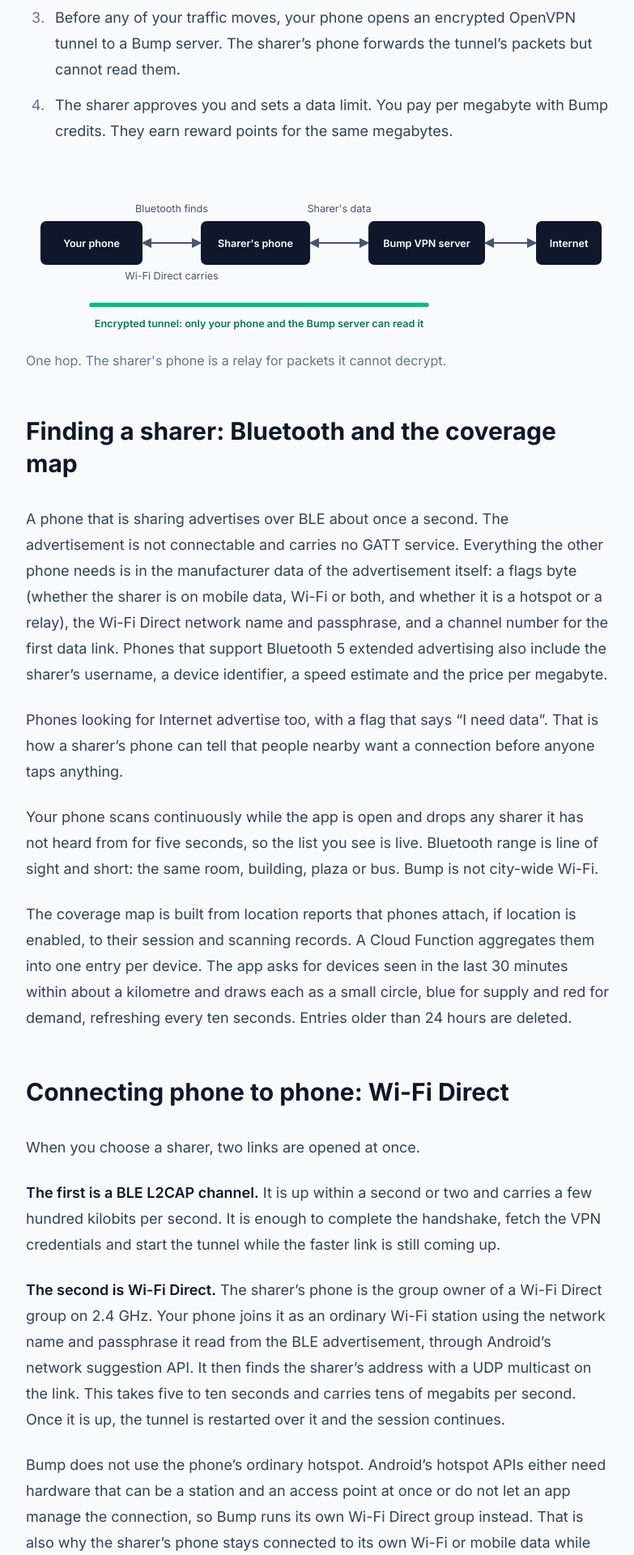
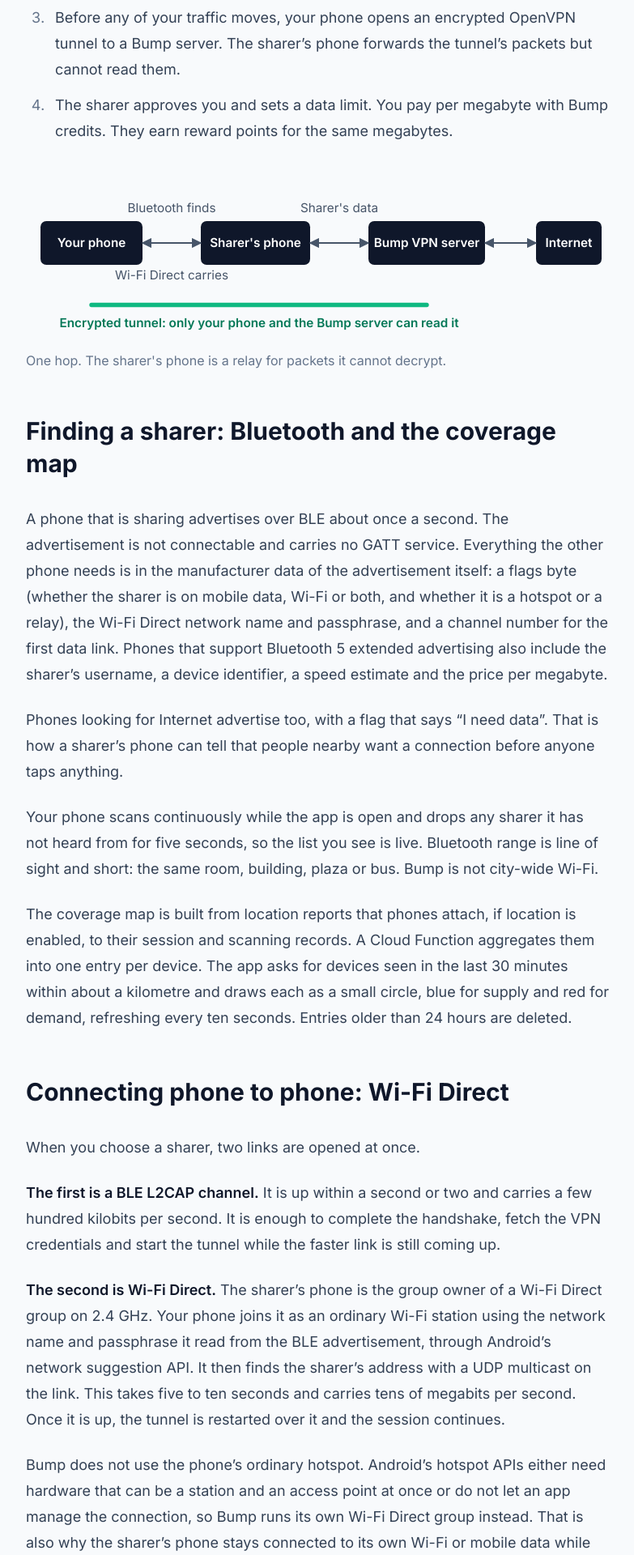
Before and after one commit to BumpApp/bumpapp.github.io, a Jekyll site: the page built from how-it-works/index.md, in a window 1280 px wide. Shown: the part 750-2670 px from the top of the page at 81% size, without its empty margins (248-1031 px from the left). Built offline with Jekyll 4.4.1, drawn with Linux system fonts in a browser that asks for light colours.

Commit message:
Explainer diagrams: larger labels
Co-Authored-By: Claude Fable 5.1 <noreply@anthropic.com>

```diff
--- a/how-it-works/index.md
+++ b/how-it-works/index.md
@@ -15,7 +15,7 @@ Bump is an Android app that lets one phone share its mobile data or Wi-Fi with a
 4. The sharer approves you and sets a data limit. You pay per megabyte with Bump credits. They earn reward points for the same megabytes.
 
 <figure>
-<svg viewBox="0 0 800 230" role="img" aria-labelledby="fig1-title" style="width:100%;height:auto;font-family:Inter,system-ui,sans-serif;font-size:14px">
+<svg viewBox="0 0 800 230" role="img" aria-labelledby="fig1-title" style="width:100%;height:auto;font-family:Inter,system-ui,sans-serif;font-size:17px">
   <title id="fig1-title">Single hop: your phone connects to a sharer's phone over Wi-Fi Direct, and an encrypted tunnel runs from your phone through the sharer to a Bump VPN server and on to the Internet.</title>
   <defs>
     <marker id="a1" viewBox="0 0 10 10" refX="9" refY="5" markerWidth="7" markerHeight="7" orient="auto-start-reverse"><path d="M0,0 L10,5 L0,10 z" fill="#475569"/></marker>
@@ -103,7 +103,7 @@ Both phones report their byte counts to Bump's backend during the session. The b
 A phone that is connected through Bump can also share what it has with the next phone. We call this passing it on, or the chain. It reaches places the first sharer's Wi-Fi does not: the back of a market, a basement lecture hall, the far end of a bus.
 
 <figure>
-<svg viewBox="0 0 800 250" role="img" aria-labelledby="fig2-title" style="width:100%;height:auto;font-family:Inter,system-ui,sans-serif;font-size:14px">
+<svg viewBox="0 0 800 250" role="img" aria-labelledby="fig2-title" style="width:100%;height:auto;font-family:Inter,system-ui,sans-serif;font-size:17px">
   <title id="fig2-title">The chain: your phone connects to a relay phone, which connects to a sharer with Internet. The encrypted tunnel runs from your phone through both of them to the Bump VPN server.</title>
   <defs>
     <marker id="a2" viewBox="0 0 10 10" refX="9" refY="5" markerWidth="7" markerHeight="7" orient="auto-start-reverse"><path d="M0,0 L10,5 L0,10 z" fill="#475569"/></marker>
@@ -112,10 +112,10 @@ A phone that is connected through Bump can also share what it has with the next
   <text x="75" y="105" text-anchor="middle" fill="#fff" font-weight="600">Your phone</text>
   <rect x="210" y="70" width="150" height="60" rx="8" fill="#0F172A"/>
   <text x="285" y="97" text-anchor="middle" fill="#fff" font-weight="600">Relay phone</text>
-  <text x="285" y="117" text-anchor="middle" fill="#94A3B8" font-size="12">no Internet of its own</text>
+  <text x="285" y="117" text-anchor="middle" fill="#94A3B8" font-size="14">no Internet of its own</text>
   <rect x="430" y="70" width="150" height="60" rx="8" fill="#0F172A"/>
   <text x="505" y="97" text-anchor="middle" fill="#fff" font-weight="600">Sharer's phone</text>
-  <text x="505" y="117" text-anchor="middle" fill="#94A3B8" font-size="12">has Internet</text>
+  <text x="505" y="117" text-anchor="middle" fill="#94A3B8" font-size="14">has Internet</text>
   <rect x="650" y="70" width="140" height="60" rx="8" fill="#0F172A"/>
   <text x="720" y="105" text-anchor="middle" fill="#fff" font-weight="600">Bump VPN server</text>
   <line x1="140" y1="100" x2="210" y2="100" stroke="#475569" stroke-width="2" marker-start="url(#a2)" marker-end="url(#a2)"/>
@@ -126,7 +126,7 @@ A phone that is connected through Bump can also share what it has with the next
   <text x="615" y="58" text-anchor="middle" fill="#475569">Sharer's data</text>
   <line x1="75" y1="185" x2="720" y2="185" stroke="#10B981" stroke-width="6" stroke-linecap="round"/>
   <text x="400" y="215" text-anchor="middle" fill="#047857" font-weight="600">One encrypted tunnel, end to end</text>
-  <text x="400" y="237" text-anchor="middle" fill="#475569" font-size="13">The relay and the sharer forward packets they cannot read</text>
+  <text x="400" y="237" text-anchor="middle" fill="#475569" font-size="15">The relay and the sharer forward packets they cannot read</text>
 </svg>
 <figcaption>The chain. Every phone in it forwards the same encrypted tunnel.</figcaption>
 </figure>
```
